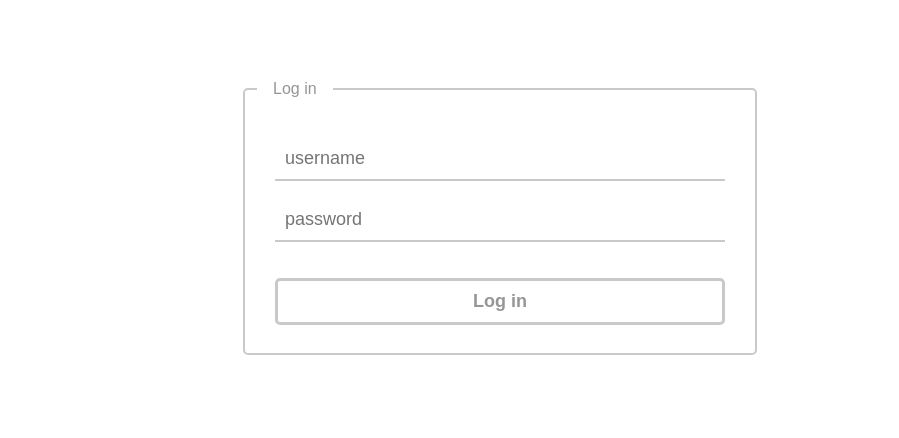
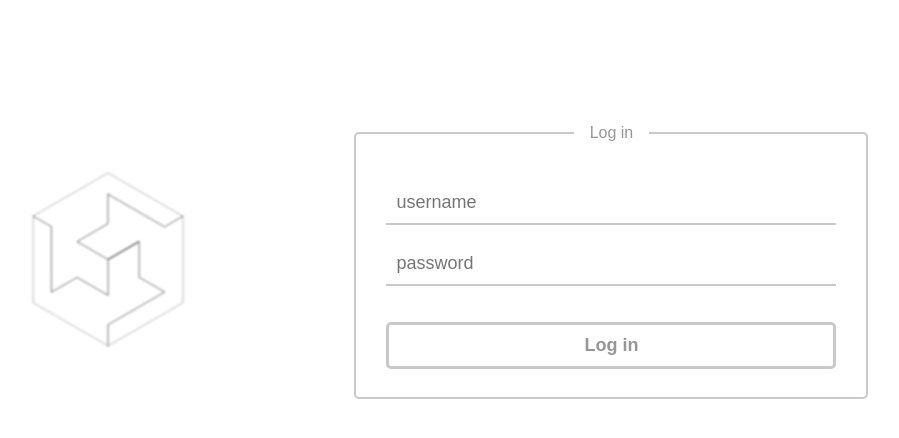
Before and after one commit to rixx/cottidie, a Django app: template src/cottidie/base/templates/base/login.html in a window 1280 px wide. Shown: the top 438 px of the page, without its empty margins (140-1039 px from the left). Run offline with Django 3.2, Linux system fonts and the light colour scheme; the template is opened without the code that fills it, so the values that code supplies are empty; style sheets or scripts are compiled from the project's sources; parts of the project's set-up code (start-up, migrations or seed data) failed here and were passed over; some libraries are stand-ins or nearby versions.

Commit message:
Further minor login styling

```diff
--- a/src/cottidie/base/templates/base/login.html
+++ b/src/cottidie/base/templates/base/login.html
@@ -6,13 +6,14 @@
 {% endblock %}
 
 {% block content %}
+    <img src="{% static "base/img/vaguecube.svg" %}" id="vaguecube" />
 
     <form method="post" action="">
         {% csrf_token %}
         <fieldset>
             <legend> Log in </legend>
             <input type="text" placeholder="username" name="username">
-            <input type="text" placeholder="password" name="password">
+            <input type="password" placeholder="password" name="password">
             <button type="submit">Log in</button>
         </fieldset>
     </form>
--- a/src/cottidie/static/base/scss/login.scss
+++ b/src/cottidie/static/base/scss/login.scss
@@ -1,7 +1,8 @@
 body {
     font-family: sans-serif;
 }
-input[type="text"] {
+input[type="text"],
+input[type="password"]{
     display: block;
     margin: 1em;
     width: 25em;
@@ -19,6 +20,11 @@ input[type="text"] {
 input[type="text"]:focus,
 input[type="text"].focus {
   border-bottom: solid 2px #969696;
+}
+form {
+  display: inline-block;
+  margin: 0 auto;
+  text-align: center;
 }
 
 button {
@@ -47,7 +53,6 @@ button:active, button.active {
 }
 
 fieldset {
-  margin: 0 auto;
   margin-top: 4em;
   width: 1em;
   border: solid 2px #c9c9c9;
@@ -61,3 +66,7 @@ legend {
   color: #969696;
   padding: 1em;
 }
+#vaguecube {
+  width: 10em;
+  padding: 10em 10em 0em 10em;
+}
```
